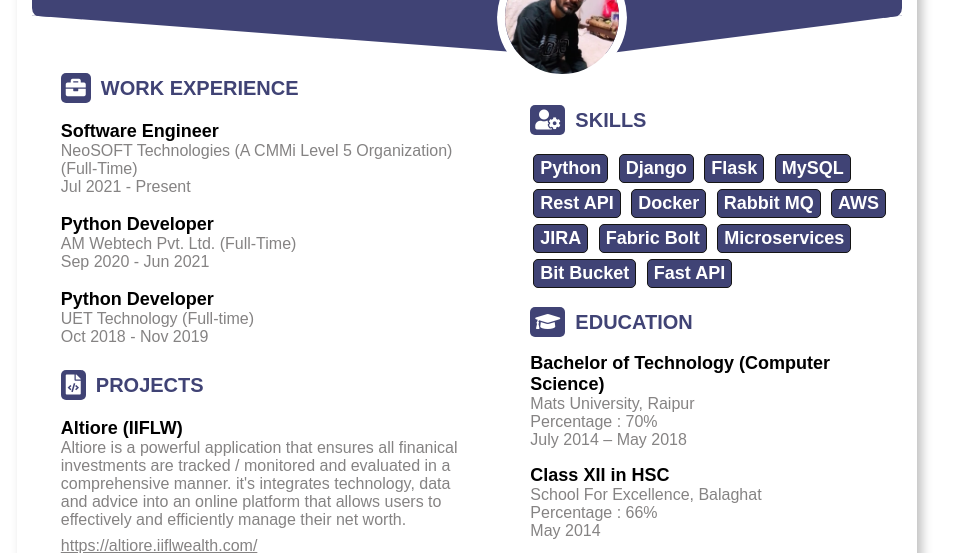
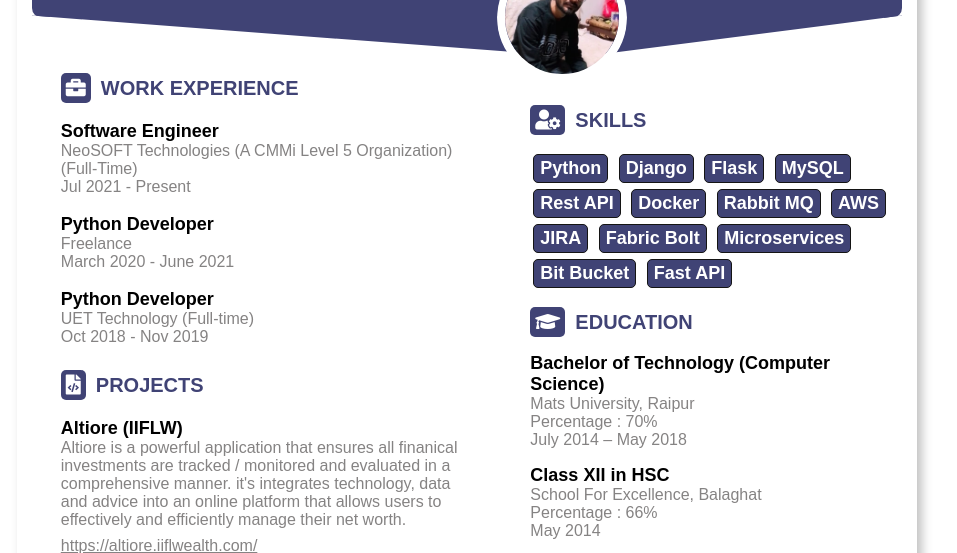
Before and after one commit to Navneet777/Portfolio, a plain HTML site: page index.html in a window 1280 px wide. Shown: the part 188-741 px from the top of the page, without its empty margins (173-1130 px from the left). Drawn offline with Linux system fonts and the light colour scheme.

Commit message:
Update index.html

```diff
--- a/index.html
+++ b/index.html
@@ -61,8 +61,8 @@
                         </div>
                         <div class="work-box">
                             <h5>Python Developer </h5>
-                            <p>AM Webtech Pvt. Ltd. (Full-Time)</p>
-                            <small>Sep 2020 - Jun 2021</small>
+                            <p>Freelance </p>
+                            <small>March 2020 - June 2021</small>
                         </div>
                         <div class="work-box">
                             <h5>Python Developer </h5>
```
